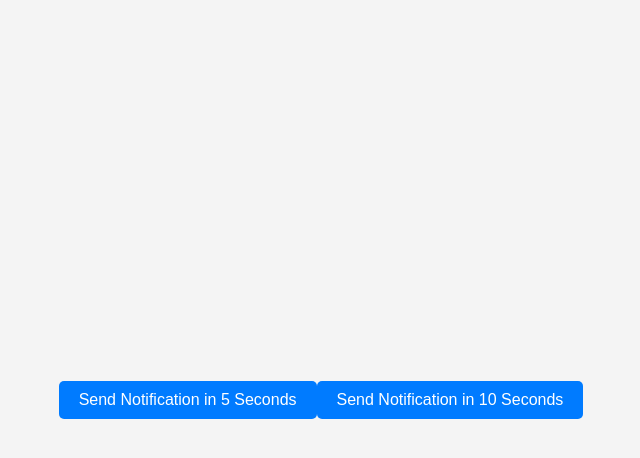
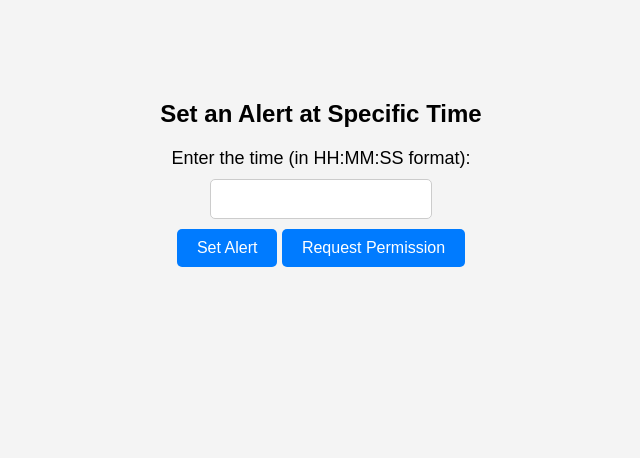
Before and after one commit to Hecktr/Class-Reminder-web-app, a plain HTML site: page index.html in a window 1280 px wide. Shown: the whole page, without its empty margins (319-959 px from the left). Drawn offline with Linux system fonts and the light colour scheme.

Commit message:
Update index.html

```diff
--- a/index.html
+++ b/index.html
@@ -3,57 +3,58 @@
 <head>
 <meta charset="UTF-8">
 <meta name="viewport" content="width=device-width, initial-scale=1.0">
-<title>Notification Demo</title>
+<title>Alert at Specific Time</title>
 <style>
     body {
         font-family: Arial, sans-serif;
         background-color: #f4f4f4;
+        text-align: center;
         margin: 0;
         padding: 0;
-        display: flex;
-        justify-content: center;
-        align-items: center;
-        height: 100vh;
     }
-
+    .container {
+        margin-top: 100px;
+    }
+    label {
+        font-size: 18px;
+    }
+    input[type="text"] {
+        padding: 10px;
+        font-size: 16px;
+        margin: 10px;
+        border: 1px solid #ccc;
+        border-radius: 5px;
+        width: 200px;
+    }
     button {
         padding: 10px 20px;
+        font-size: 16px;
         background-color: #007bff;
         color: #fff;
         border: none;
         border-radius: 5px;
         cursor: pointer;
-        font-size: 16px;
-        transition: background-color 0.3s ease;
     }
-
     button:hover {
         background-color: #0056b3;
     }
 </style>
 </head>
 <body>
-    <script>
-        function notifyMe(notificationTime) {
-            if (!("Notification" in window)) {
-                alert("This browser does not support desktop notification");
-            } else if (Notification.permission === "granted") {
-                setTimeout(() => {
-                    const notification = new Notification("Hi there!");
-                }, notificationTime);
-            } else if (Notification.permission !== "denied") {
-                Notification.requestPermission().then((permission) => {
-                    if (permission === "granted") {
-                        setTimeout(() => {
-                            const notification = new Notification("Hi there!");
-                        }, notificationTime);
-                    }
-                });
-            }
-        }
-    </script>
-    <button onclick="notifyMe(5000)">Send Notification in 5 Seconds</button>
-    <button onclick="notifyMe(10000)">Send Notification in 10 Seconds</button>
-    <!-- Add more buttons for different times as needed -->
+
+<div class="container">
+    <h2>Set an Alert at Specific Time</h2>
+
+    <label for="time">Enter the time (in HH:MM:SS format):</label>
+    <br>
+    <input type="text" id="time">
+    <br>
+    <button onclick="setAlert()">Set Alert</button>
+    <button onclick="notifRequest()">Request Permission</button>
+</div>
+
+<script src="script.js"></script>
+<script src="notif.js"></script>
+
 </body>
 </html>
```
